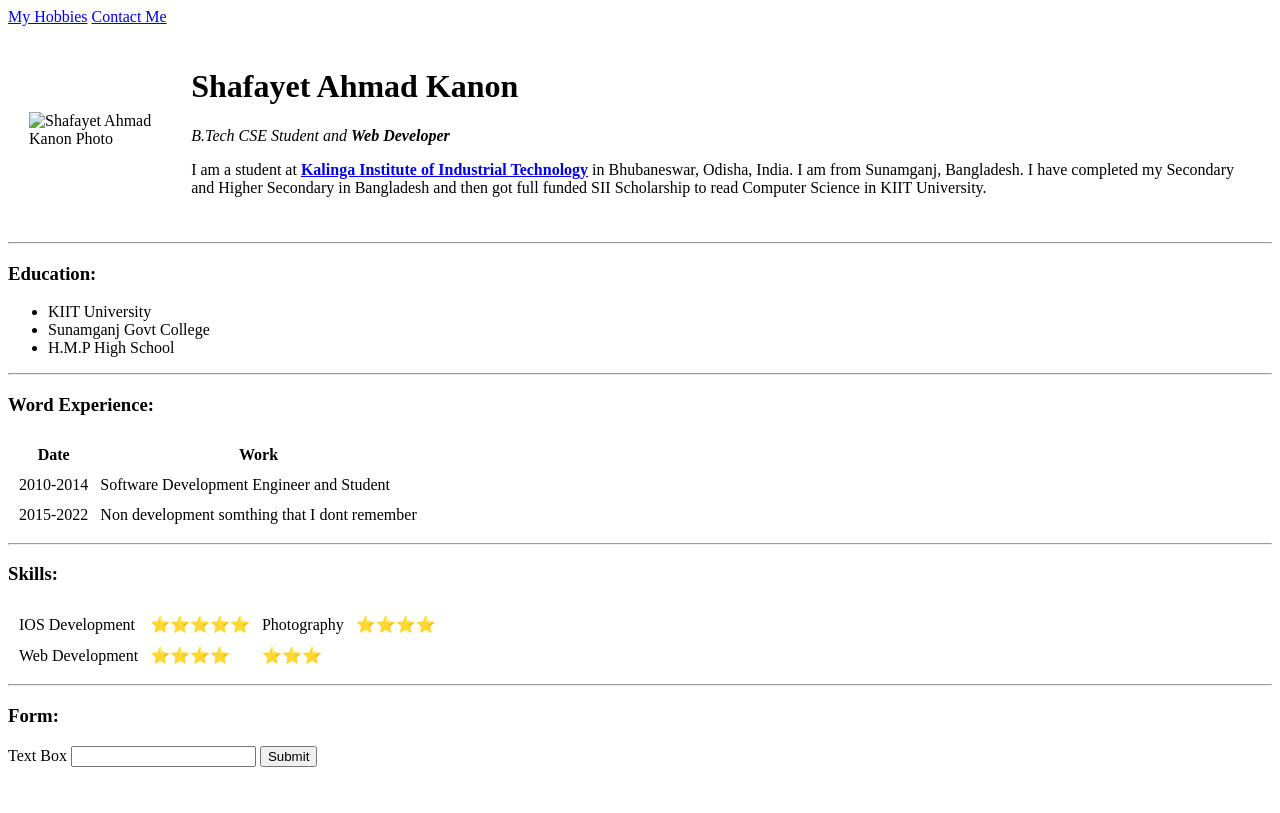
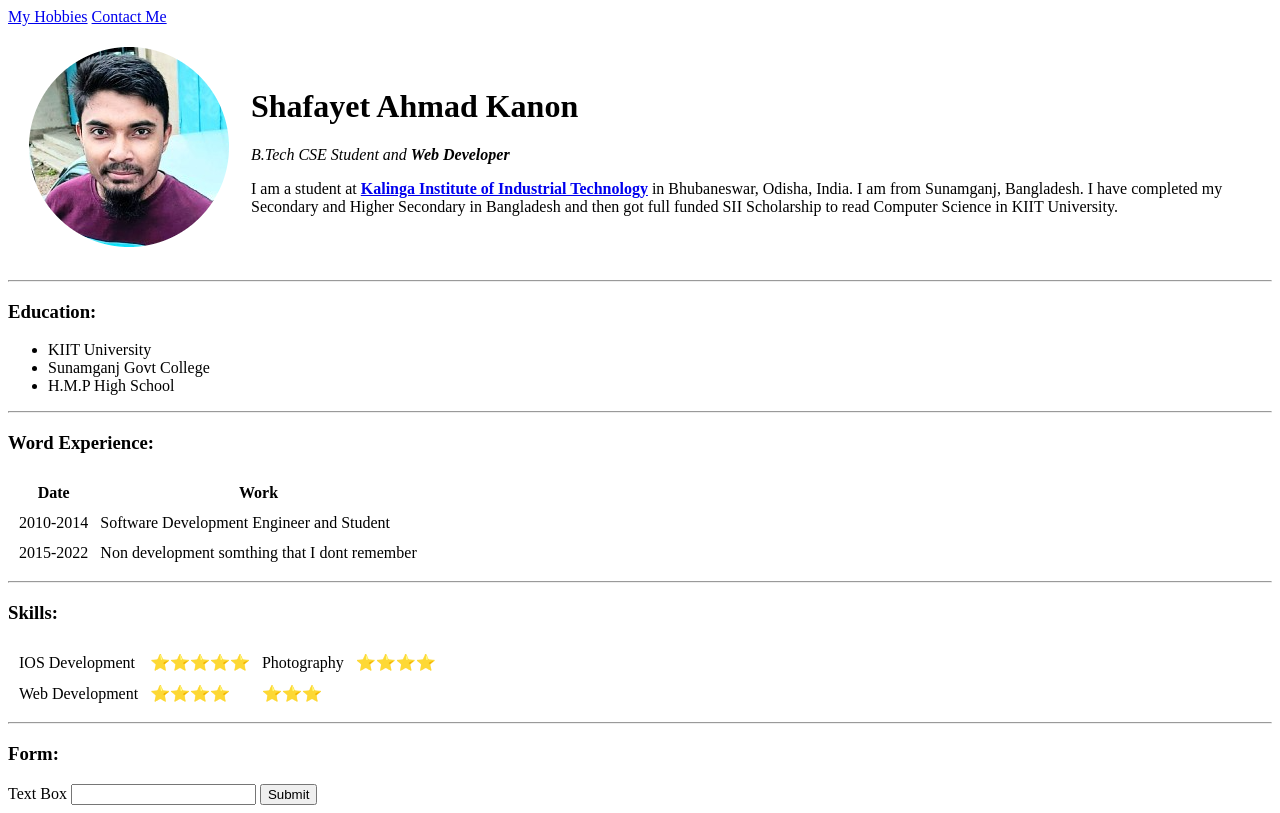
Before and after one commit to 5hafayet/Angela-Web-Dev-CV, a plain HTML site: page index.html in a window 1280 px wide. Drawn offline with Linux system fonts and the light colour scheme; the site is published under a folder, as on GitHub Pages, so addresses that start at the root find nothing.

Commit message:
index updated

```diff
--- a/index.html
+++ b/index.html
@@ -11,7 +11,7 @@
     <a href="/contact.html">Contact Me</a>
     <table cellspacing="20">
       <tr>
-        <td><img src="/img/me.png" alt="Shafayet Ahmad Kanon Photo" /></td>
+        <td><img src="img/me.png" alt="Shafayet Ahmad Kanon Photo" /></td>
         <td>
           <h1>Shafayet Ahmad Kanon</h1>
           <p>
```
